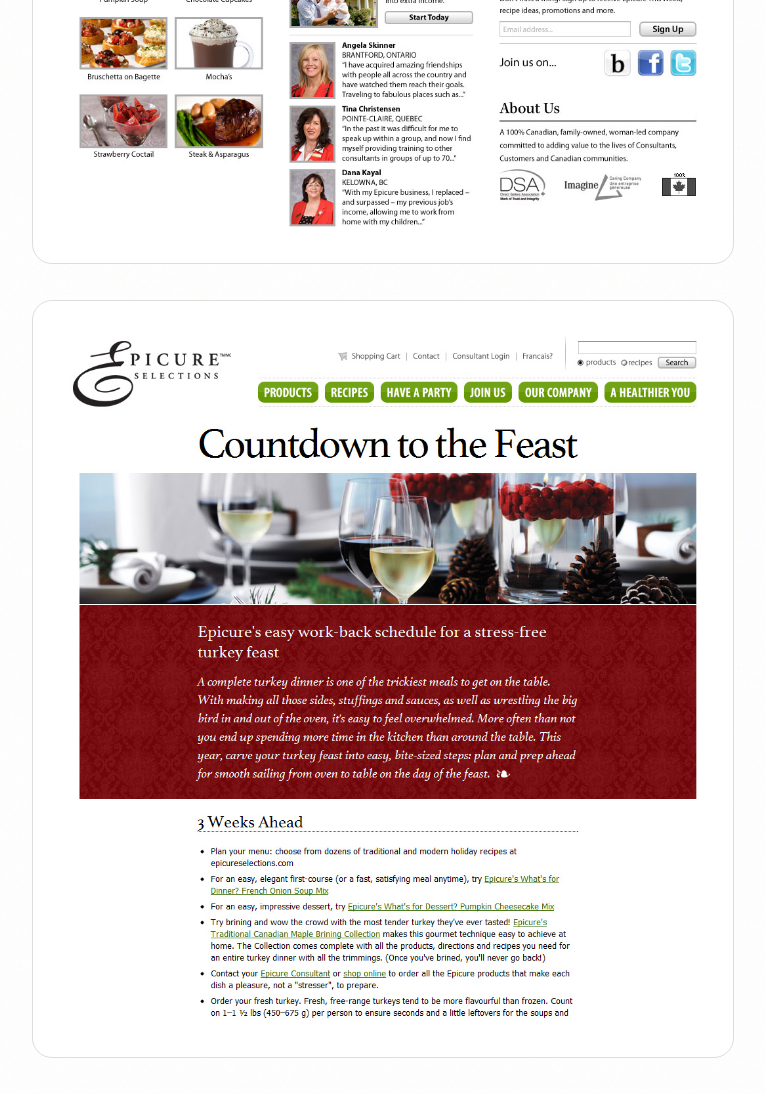
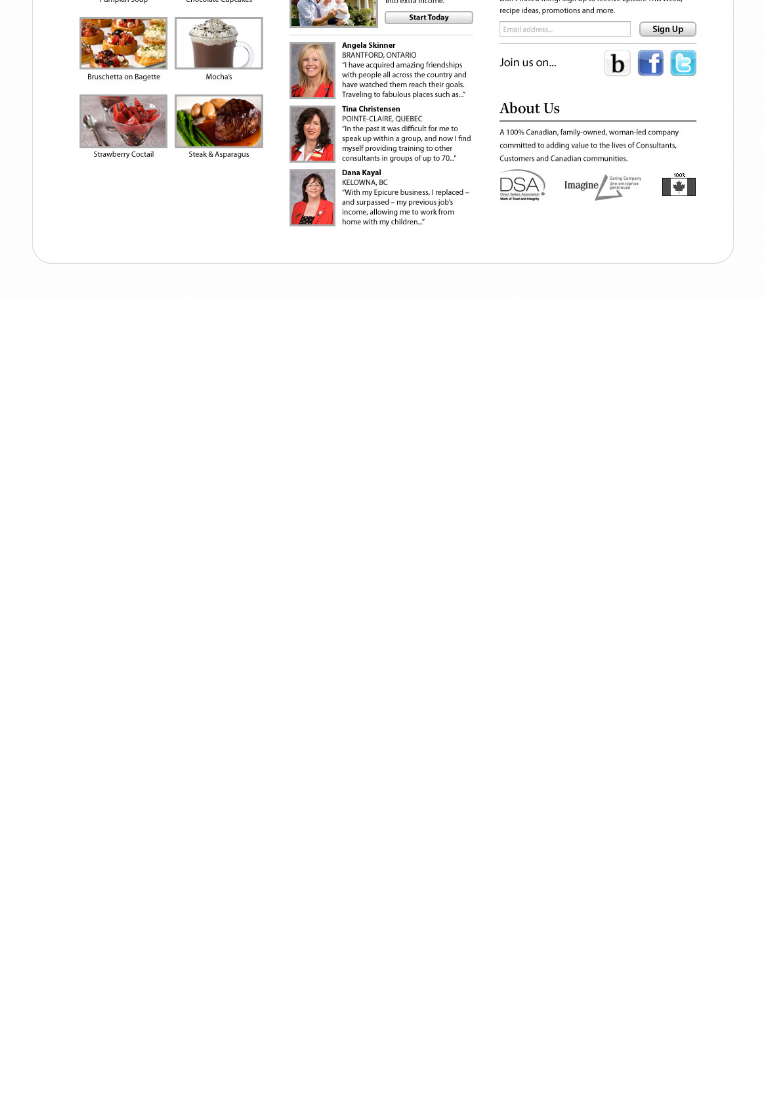
Before and after one commit to davidedwardclark/David-Edward-Clark, a website: page projects/index.html in a window 1280 px wide. Shown: the part 5247-6341 px from the top of the page, without its empty margins (446-1211 px from the left). After the commit the page ends 5547 px from the top, so only its background shows below. Drawn offline with Linux system fonts and the light colour scheme.

Commit message:
removed the ugly epicure comp from projects

```diff
--- a/projects/index.html
+++ b/projects/index.html
@@ -101,9 +101,6 @@
                 <div class="framed">
                     <img src="/img/projects/epicureselections-1.jpg">
                 </div>
-                <div class="framed">
-                    <img src="/img/projects/epicureselections-2.jpg">
-                </div>
             </section>
         </article>
     </section>
```
Also changed, not shown: img/projects/epicureselections-2.jpg (deleted).
